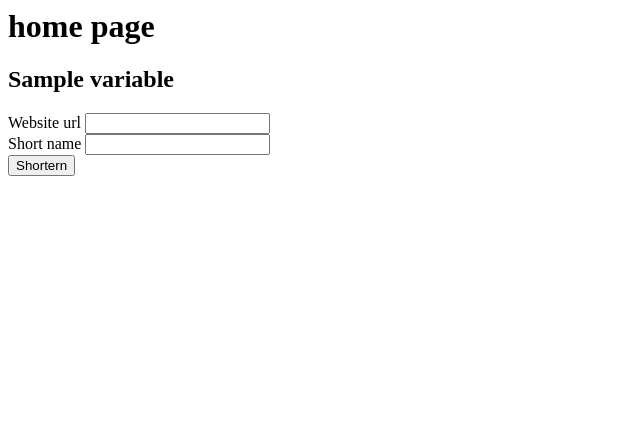
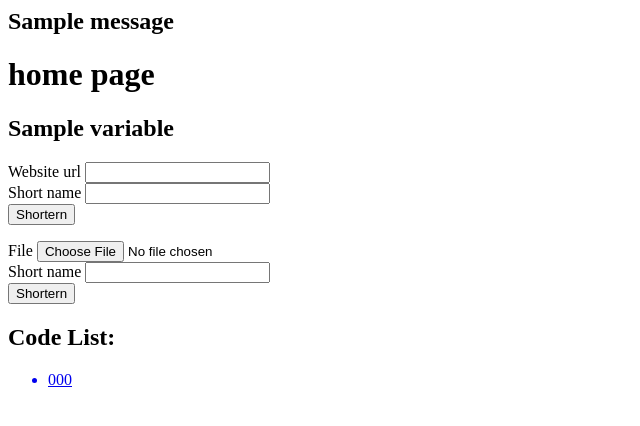
Before and after one commit to Hui-Hwoo/Block_Flask, a Flask app: template templates/home.html in a window 1280 px wide. Shown: the top 426 px of the page, without its empty margins (0-640 px from the left). Run offline with Flask 3, Linux system fonts and the light colour scheme; the template is opened without the code that fills it: most values are stand-ins (such as "Sample title", 1, 10 or a date in 2020); one stand-in notice (Sample message) is shown.

Commit message:
working demo

```diff
--- a/app.py
+++ b/app.py
@@ -1,14 +1,73 @@
-from flask import Flask, render_template, request
+import json
+import os.path
+
+from flask import (Flask, abort, flash, jsonify, redirect, render_template,
+                   request, session, url_for)
+from werkzeug.utils import secure_filename
 
 app = Flask(__name__)
+app.secret_key = "secret_key"
 
 @app.route("/")
 def home():
-    return render_template("home.html", variable="variable__name")
+    return render_template("home.html", codes=session.keys())
 
 @app.route("/your-url", methods=['GET', 'POST'])
 def your_url():
     if request.method == 'POST':
-        return render_template("your_url.html", code=request.form["code"])
+        urls = {}
+        if os.path.exists("urls.json"):
+            with open("urls.json", 'r') as r_file:
+                urls = json.load(r_file)
+
+            if request.form["code"] in urls.keys():
+                flash("Duplicate!")
+                return redirect(url_for("home"))
+        # print("\n" * 5, "Req", request.form, "\n" * 5)
+
+        if 'url' in request.form.keys():
+            urls[request.form["code"]] = {"url": request.form["url"]}
+        else:
+            f = request.files['file']
+            full_name = request.form["code"] + secure_filename(f.filename)
+            # print("\n" * 5, full_name, "\n" * 5)
+            f.save("/Users/huihu/Documents/Block_Flask/static/user_files/" + full_name)
+            urls[request.form["code"]] = {"file": full_name}
+
+        with open("urls.json", 'w') as w_file:
+            json.dump(urls, w_file)
+            session[request.form["code"]] = True
+
+        return render_template("your_url.html", code=urls[request.form["code"]])
     else:
-        return "This is not valid"
+        return redirect(url_for("home"))
+
+@app.route("/<string:code>")
+def redirect_to_url(code):
+    urls = {}
+    if os.path.exists("urls.json"):
+        with open("urls.json", 'r') as r_file:
+            urls = json.load(r_file)
+        if code in urls.keys():
+            if "url" in urls[code].keys():
+                return redirect(urls[code]["url"])
+            else:
+                return redirect(url_for('static', filename="user_files/" + urls[code]["file"]))
+        else:
+            return abort(404)
+
+        # if code in urls.keys():
+        #     flash("Duplicate!")
+        #     return redirect(url_for("home"))
+    else:
+        return abort(404)
+
+@app.errorhandler(404)
+def page_not_found(error):
+    # print(type(error), error)
+    return render_template("page_not_found.html"), 404
+
+
+@app.route("/api")
+def session_api():
+    return jsonify(list(session.keys()))
--- /dev/null
+++ b/templates/base.html
@@ -0,0 +1,7 @@
+<head>
+    <title>{% block title %}{% endblock %}</title>
+</head>
+
+{% for message in get_flashed_messages() %}
+<h2>{{message}}</h2>
+{% endfor %} {% block main %}{% endblock %}
--- a/templates/home.html
+++ b/templates/home.html
@@ -1,3 +1,6 @@
+{% extends'base.html' %} {% block title %} URL Shorter {% endblock %}
+{% block main %}
+
 <h1>home page</h1>
 <h2>{{ variable }}</h2>
 
@@ -10,3 +13,26 @@
     <br />
     <input type="submit" value="Shortern" />
 </form>
+
+<form action="your-url" method="post" enctype="multipart/form-data">
+    <label for="file">File</label>
+    <input type="file" name="file" value="" required />
+    <br />
+    <label for="code">Short name</label>
+    <input type="text" name="code" value="" required />
+    <br />
+    <input type="submit" value="Shortern" />
+</form>
+
+{% if codes %}
+<h2>Code List:</h2>
+<ul>
+    {% for code in codes %}
+    <a href="{{ url_for('redirect_to_url', code=code) }}">
+        <li>{{ code }}</li>
+    </a>
+    {% endfor %}
+</ul>
+{% endif %}
+
+{% endblock %}
--- a/templates/your_url.html
+++ b/templates/your_url.html
@@ -1,2 +1,6 @@
+{% extends 'base.html' %} {% block title %}URL for '{{code}}'{% endblock %} {% block main %}
+
 <h1>Your url</h1>
 <h2>{{code}}</h2>
+
+{% endblock %}
--- /dev/null
+++ b/urls.json
@@ -0,0 +1 @@
+{"12": {"file": "12Z-Library.epub"}, "test": {"file": "testZ-Library.epub"}, "new": {"file": "new1684235086636.jpeg"}, "123": {"url": "https://translate.google.com/"}, "CS5008": {"url": "https://www.youtube.com/watch?v=9vow0TMTInc&list=PLk51wPnbh1i3T0lAtH2rr3QAQzfme_12S&index=2"}, "CS50081": {"url": "https://www.youtube.com/watch?v=9vow0TMTInc&list=PLk51wPnbh1i3T0lAtH2rr3QAQzfme_12S&index=2"}, "CS50082": {"url": "https://www.youtube.com/watch?v=9vow0TMTInc&list=PLk51wPnbh1i3T0lAtH2rr3QAQzfme_12S&index=2"}, "CS50083": {"url": "https://www.youtube.com/watch?v=9vow0TMTInc&list=PLk51wPnbh1i3T0lAtH2rr3QAQzfme_12S&index=2"}, "56": {"url": "https://translate.google.com/"}, "test1": {"url": "https://docs.sst.dev/learn/"}, "CS50084": {"url": "https://docs.sst.dev/learn/"}}
```
Also changed, not shown: templates/page_not_found.html (added, +8 -0 lines), static/user_files/new1684235086636.jpeg (added), 3 other files.
